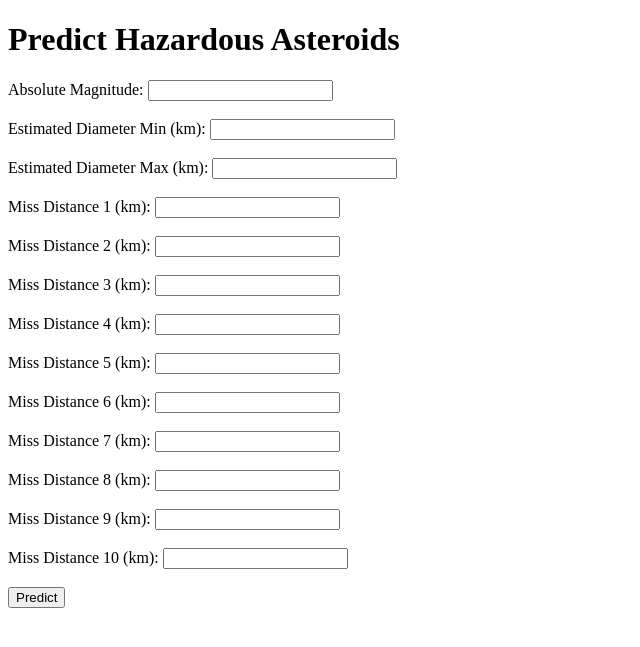
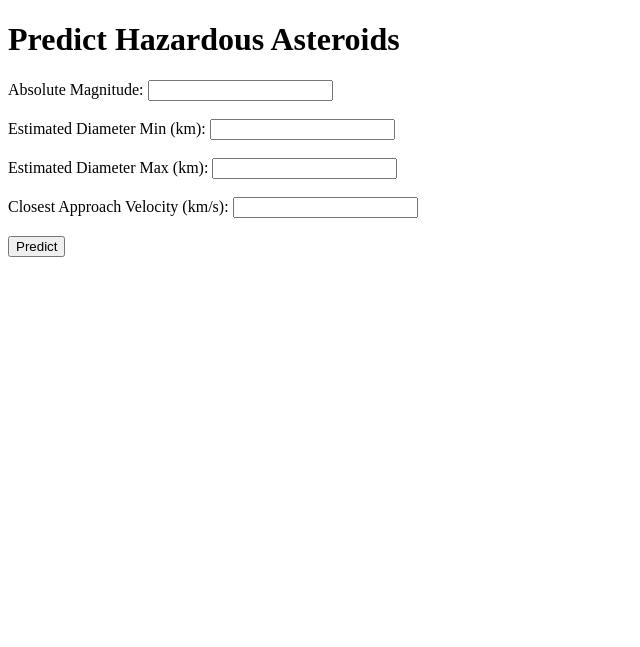
Before and after one commit to Tybenson0/Asteroidia, a Django app: page /predictions in a window 1280 px wide. Shown: the top 647 px of the page, without its empty margins (0-640 px from the left). Run offline with Django 5.2, Linux system fonts and the light colour scheme.

Commit message:
adjusted the front end for the predicitons

```diff
--- a/mysite/members/templates/prediction.html
+++ b/mysite/members/templates/prediction.html
@@ -17,42 +17,15 @@
         <label for="estimated_diameter_max">Estimated Diameter Max (km):</label>
         <input type="number" id="estimated_diameter_max" name="estimated_diameter_max" step="any" required><br><br>
 
-         <label for="miss_distance_1">Miss Distance 1 (km):</label>
-    <input type="number" id="miss_distance_1" name="miss_distance_1" step="any" required><br><br>
-
-    <label for="miss_distance_2">Miss Distance 2 (km):</label>
-    <input type="number" id="miss_distance_2" name="miss_distance_2" step="any" required><br><br>
-
-    <label for="miss_distance_3">Miss Distance 3 (km):</label>
-    <input type="number" id="miss_distance_3" name="miss_distance_3" step="any" required><br><br>
-
-    <label for="miss_distance_4">Miss Distance 4 (km):</label>
-    <input type="number" id="miss_distance_4" name="miss_distance_4" step="any" required><br><br>
-
-    <label for="miss_distance_5">Miss Distance 5 (km):</label>
-    <input type="number" id="miss_distance_5" name="miss_distance_5" step="any" required><br><br>
-
-    <label for="miss_distance_6">Miss Distance 6 (km):</label>
-    <input type="number" id="miss_distance_6" name="miss_distance_6" step="any" required><br><br>
-
-    <label for="miss_distance_7">Miss Distance 7 (km):</label>
-    <input type="number" id="miss_distance_7" name="miss_distance_7" step="any" required><br><br>
-
-    <label for="miss_distance_8">Miss Distance 8 (km):</label>
-    <input type="number" id="miss_distance_8" name="miss_distance_8" step="any" required><br><br>
-
-    <label for="miss_distance_9">Miss Distance 9 (km):</label>
-    <input type="number" id="miss_distance_9" name="miss_distance_9" step="any" required><br><br>
-
-    <label for="miss_distance_10">Miss Distance 10 (km):</label>
-    <input type="number" id="miss_distance_10" name="miss_distance_10" step="any" required><br><br>
+        <label for="closest_approach_velocity">Closest Approach Velocity (km/s):</label>
+        <input type="number" id="closest_approach_velocity" name="closest_approach_velocity" step="any" required><br><br>
 
         <button type="submit">Predict</button>
     </form>
 
-    {{prediction}}
-
-
+    {% if prediction %}
+        <h2>Prediction Result: {{ prediction }}</h2>
+    {% endif %}
 
 </body>
 </html>
--- a/mysite/members/views.py
+++ b/mysite/members/views.py
@@ -20,36 +20,16 @@ def predictions(request):
             absolute_magnitude = float(request.POST['absolute_magnitude'])
             estimated_diameter_min = float(request.POST['estimated_diameter_min'])
             estimated_diameter_max = float(request.POST['estimated_diameter_max'])
-            miss_distance_1 = float(request.POST['miss_distance_1'])
-            miss_distance_2 = float(request.POST['miss_distance_2'])
-            miss_distance_3 = float(request.POST['miss_distance_3'])
-            miss_distance_4 = float(request.POST['miss_distance_4'])
-            miss_distance_5 = float(request.POST['miss_distance_5'])
-            miss_distance_6 = float(request.POST['miss_distance_6'])
-            miss_distance_7 = float(request.POST['miss_distance_7'])
-            miss_distance_8 = float(request.POST['miss_distance_8'])
-            miss_distance_9 = float(request.POST['miss_distance_9'])
-            miss_distance_10 = float(request.POST['miss_distance_10'])
-
+            closest_approach_velocity = float(request.POST['closest_approach_velocity'])
             test_data_features = [
                 [
                     absolute_magnitude,
                     estimated_diameter_min,
                     estimated_diameter_max,
-                    miss_distance_1,
-                    miss_distance_2,
-                    miss_distance_3,
-                    miss_distance_4,
-                    miss_distance_5,
-                    miss_distance_6,
-                    miss_distance_7,
-                    miss_distance_8,
-                    miss_distance_9,
-                    miss_distance_10
+                    closest_approach_velocity
                 ]
             ]
 
-            # parsing the NEO data
             data = requests.get(asteroids_neows)  # request the NEO data
             data.raise_for_status()  # Raise an exception for HTTP errors
             near_earth_objects = data.json()  # Parse the JSON data
@@ -57,30 +37,32 @@ def predictions(request):
             targets = []
             for neo in near_earth_objects['near_earth_objects']:
                 features.append([
-                    neo['absolute_magnitude_h'],
-                    neo['estimated_diameter']['kilometers']['estimated_diameter_min'],
-                    neo['estimated_diameter']['kilometers']['estimated_diameter_max'],
-                    float(neo['close_approach_data'][1]['miss_distance']['kilometers']),
-                    float(neo['close_approach_data'][2]['miss_distance']['kilometers']),
-                    float(neo['close_approach_data'][3]['miss_distance']['kilometers']),
-                    float(neo['close_approach_data'][4]['miss_distance']['kilometers']),
-                    float(neo['close_approach_data'][5]['miss_distance']['kilometers']),
-                    float(neo['close_approach_data'][6]['miss_distance']['kilometers']),
-                    float(neo['close_approach_data'][7]['miss_distance']['kilometers']),
-                    float(neo['close_approach_data'][8]['miss_distance']['kilometers']),
-                    float(neo['close_approach_data'][9]['miss_distance']['kilometers']),
-                    float(neo['close_approach_data'][10]['miss_distance']['kilometers']),
+                    float(neo['absolute_magnitude_h']),
+                    float(neo['estimated_diameter']['kilometers']['estimated_diameter_min']),
+                    float(neo['estimated_diameter']['kilometers']['estimated_diameter_max']),
+                    float(neo['close_approach_data'][0]['relative_velocity']['kilometers_per_second'])
+                ])
 
-                    # Add more features as needed
-                ])
-                targets.append(neo['is_potentially_hazardous_asteroid'])
+                # Define your own hazard metric based on asteroid size (estimated diameter)
+                # For example, let's classify asteroids with estimated diameter > 0.5 km as hazardous
+                if (float(neo['estimated_diameter']['kilometers']['estimated_diameter_min']) > 2
+                        and float(neo['close_approach_data'][0]['relative_velocity']['kilometers_per_second']) >= 10
+                            or neo['is_potentially_hazardous_asteroid'] == True or (float(neo['estimated_diameter']['kilometers']['estimated_diameter_min']) > 2
+                                and float(neo['close_approach_data'][0]['relative_velocity']['kilometers_per_second']) >= 20)):
+                    targets.append('Hazardous')
+                elif not neo['is_potentially_hazardous_asteroid']:
+                    targets.append('Non-Hazardous')
 
-            features_train, features_test, target_train, target_test = train_test_split(features, targets,
-                                                                                        test_size=0.1, random_state=42)
+            # Split data into training and testing sets
+            X_train, X_test, y_train, y_test = train_test_split(features, targets, test_size=0.4, random_state=42)
 
+            # Initialize linear regression model
+            model = LogisticRegression()
+            model.fit(X_train, y_train)
+
+            prediction = model.predict(test_data_features)
             # Return the prediction results to the template context
-            # return render(request, 'prediction.html', {'prediction': y_pred_list})
-            return JsonResponse({'predicted_results': features_train})
+            return render(request, 'prediction.html', {'prediction': prediction})
         except requests.exceptions.RequestException as e:
             return JsonResponse({'error': str(e)}, status=500)
     return render(request, 'prediction.html')
@@ -106,10 +88,13 @@ def model_testing(request):
             # Define your own hazard metric based on asteroid size (estimated diameter)
             # For example, let's classify asteroids with estimated diameter > 0.5 km as hazardous
             if (float(neo['estimated_diameter']['kilometers']['estimated_diameter_min']) > 2
-                    or float(neo['close_approach_data'][0]['relative_velocity']['kilometers_per_second']) >= 18
-                        or neo['is_potentially_hazardous_asteroid'] == True):
+                    and float(neo['close_approach_data'][0]['relative_velocity']['kilometers_per_second']) >= 18
+                    or neo['is_potentially_hazardous_asteroid'] == True or (
+                            float(neo['estimated_diameter']['kilometers']['estimated_diameter_min']) > 2
+                            and float(
+                        neo['close_approach_data'][0]['relative_velocity']['kilometers_per_second']) >= 18)):
                 targets.append('Hazardous')
-            elif  neo['is_potentially_hazardous_asteroid'] == False:
+            elif not neo['is_potentially_hazardous_asteroid']:
                 targets.append('Non-Hazardous')
 
         # Split data into training and testing sets
```
